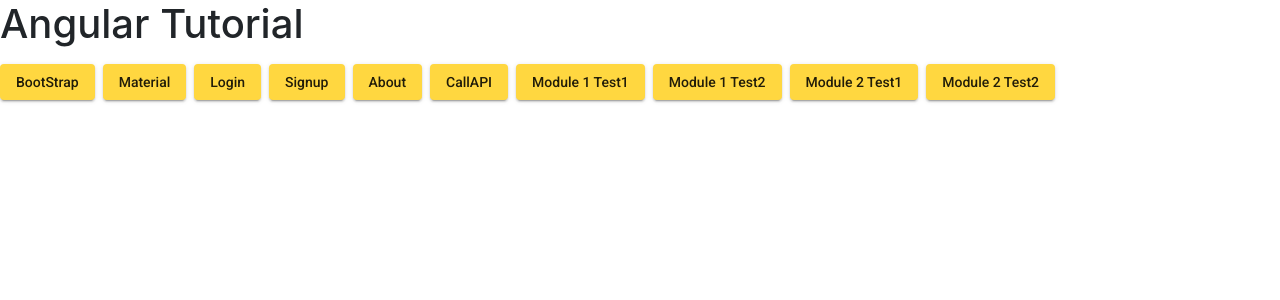
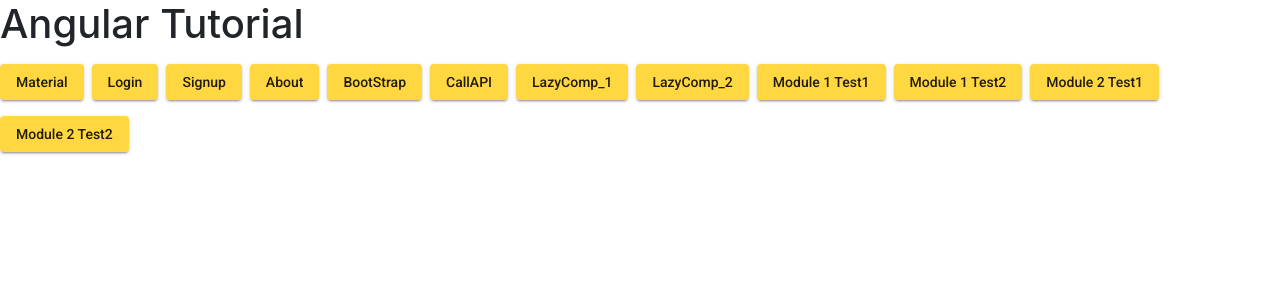
Before and after one commit to SouriyaRoy/AngularPractice, an Angular app: page / in a window 1280 px wide. Shown: the top 300 px of the page. Built offline with nearby package versions, Linux system fonts and the light colour scheme.

Commit message:
Implemented Component Lazy Loading

```diff
--- a/src/app/api-call/api-call.component.ts
+++ b/src/app/api-call/api-call.component.ts
@@ -14,6 +14,7 @@ export class APICallComponent implements OnInit {
     this.user.getData().subscribe(data => {
       this.data = data
     })
+    //console.warn("Api Component Loaded via Lazy Loading")
   }
 
   ngOnInit(): void {
--- a/src/app/app.component.html
+++ b/src/app/app.component.html
@@ -32,15 +32,22 @@
 <br> -->
 
 <div class="example-button-row">
-    <button mat-raised-button color="accent" routerLink = "bootstarp-tutorial">BootStrap</button>
+
     <button mat-raised-button color="accent" routerLink = "material">Material</button>
     <button mat-raised-button color="accent" routerLink = "login">Login</button>
     <button mat-raised-button color="accent" routerLink = "signup">Signup</button>
     <button mat-raised-button color="accent" routerLink = "about">About</button>
+    <button mat-raised-button color="accent" routerLink = "bootstarp-tutorial" >BootStrap</button>
     <button mat-raised-button color="accent" routerLink = "apicall">CallAPI</button>
+    <button mat-raised-button color="accent" (click) = "loadLazy1()">LazyComp_1</button>
+    <button mat-raised-button color="accent" (click) = "loadLazy2()">LazyComp_2</button>
     <button mat-raised-button color="accent" routerLink = "module1/test1">Module 1 Test1</button>
     <button mat-raised-button color="accent" routerLink = "module1/test2">Module 1 Test2</button>
     <button mat-raised-button color="accent" routerLink = "module2/test1">Module 2 Test1</button>
     <button mat-raised-button color="accent" routerLink = "module2/test2">Module 2 Test2</button>
 </div>
 <router-outlet></router-outlet>
+
+<!-- (click) = "loadBoot()"
+(click) = "loadApi()"
+routerLink = "bootstarp-tutorial"-->
--- a/src/app/app.component.ts
+++ b/src/app/app.component.ts
@@ -1,4 +1,4 @@
-import { Component } from '@angular/core';
+import { Component, ViewContainerRef, ComponentFactoryResolver } from '@angular/core';
 
 @Component({
   selector: 'app-root',
@@ -35,4 +35,24 @@ export class AppComponent {
     console.warn(data)
     this.data = data.name
   }
+
+  constructor(private viewContainer : ViewContainerRef,
+    private cfr : ComponentFactoryResolver) {
+
+  }
+
+  async loadLazy1() {
+    this.viewContainer.clear();
+    const { Lazy1Component } = await import ('./lazy1/lazy1.component');
+    this.viewContainer.createComponent(
+      this.cfr.resolveComponentFactory(Lazy1Component)
+    )
+  }
+  async loadLazy2() {
+    this.viewContainer.clear();
+    const { Lazy2Component } = await import ('./lazy2/lazy2.component');
+    this.viewContainer.createComponent(
+      this.cfr.resolveComponentFactory(Lazy2Component)
+    )
+  }
 }
--- a/src/app/app.module.ts
+++ b/src/app/app.module.ts
@@ -16,7 +16,9 @@ import { ErrorComponent } from './error/error.component'
 import { HttpClientModule } from '@angular/common/http';
 import { APICallComponent } from './api-call/api-call.component';
 import { Test1Component } from './modular-routing/test1/test1.component';
-import { Test2Component } from './modular-routing/test2/test2.component'
+import { Test2Component } from './modular-routing/test2/test2.component';
+import { Lazy1Component } from './lazy1/lazy1.component';
+import { Lazy2Component } from './lazy2/lazy2.component'
 //import { ModularRoutingModule } from './modular-routing/modular-routing.module'
 //import { ModularRouting2Module } from './modular-routing-2/modular-routing-2.module'
 
@@ -31,6 +33,8 @@ import { Test2Component } from './modular-routing/test2/test2.component'
     APICallComponent,
     Test1Component,
     Test2Component,
+    Lazy1Component,
+    Lazy2Component,
   ],
   imports: [
     BrowserModule,
--- a/src/app/bootstrap-tutorial/bootstrap-tutorial.component.ts
+++ b/src/app/bootstrap-tutorial/bootstrap-tutorial.component.ts
@@ -1,4 +1,5 @@
 import { Component, OnInit } from '@angular/core';
+
 interface Alert {
   type: string;
   message: string;
@@ -41,6 +42,7 @@ export class BootstrapTutorialComponent implements OnInit {
 
   constructor() {
     this.reset();
+    //console.warn("Bootstrap-Tutorial Component Loaded via Lazy Loading")
   }
 
   close(alert: Alert) {
--- /dev/null
+++ b/src/app/lazy1/lazy1.component.html
@@ -0,0 +1 @@
+<h1>Lazy1 Here !</h1>
--- /dev/null
+++ b/src/app/lazy1/lazy1.component.ts
@@ -0,0 +1,17 @@
+import { Component, OnInit } from '@angular/core';
+
+console.warn("Lazy 1 Component loaded via Lazy Loading")
+
+@Component({
+  selector: 'app-lazy1',
+  templateUrl: './lazy1.component.html',
+  styleUrls: ['./lazy1.component.css']
+})
+export class Lazy1Component implements OnInit {
+
+  constructor() { }
+
+  ngOnInit(): void {
+  }
+
+}
--- /dev/null
+++ b/src/app/lazy2/lazy2.component.html
@@ -0,0 +1 @@
+<h1>Lazy2 Here !</h1>
--- /dev/null
+++ b/src/app/lazy2/lazy2.component.ts
@@ -0,0 +1,17 @@
+import { Component, OnInit } from '@angular/core';
+
+console.warn("Lazy 2 Component loaded via Lazy Loading")
+
+@Component({
+  selector: 'app-lazy2',
+  templateUrl: './lazy2.component.html',
+  styleUrls: ['./lazy2.component.css']
+})
+export class Lazy2Component implements OnInit {
+
+  constructor() {  }
+
+  ngOnInit(): void {
+  }
+
+}
```
Also changed, not shown: src/app/lazy1/lazy1.component.css (added), src/app/lazy2/lazy2.component.css (added), 2 other files (tests, documents, lock files or other folders).
